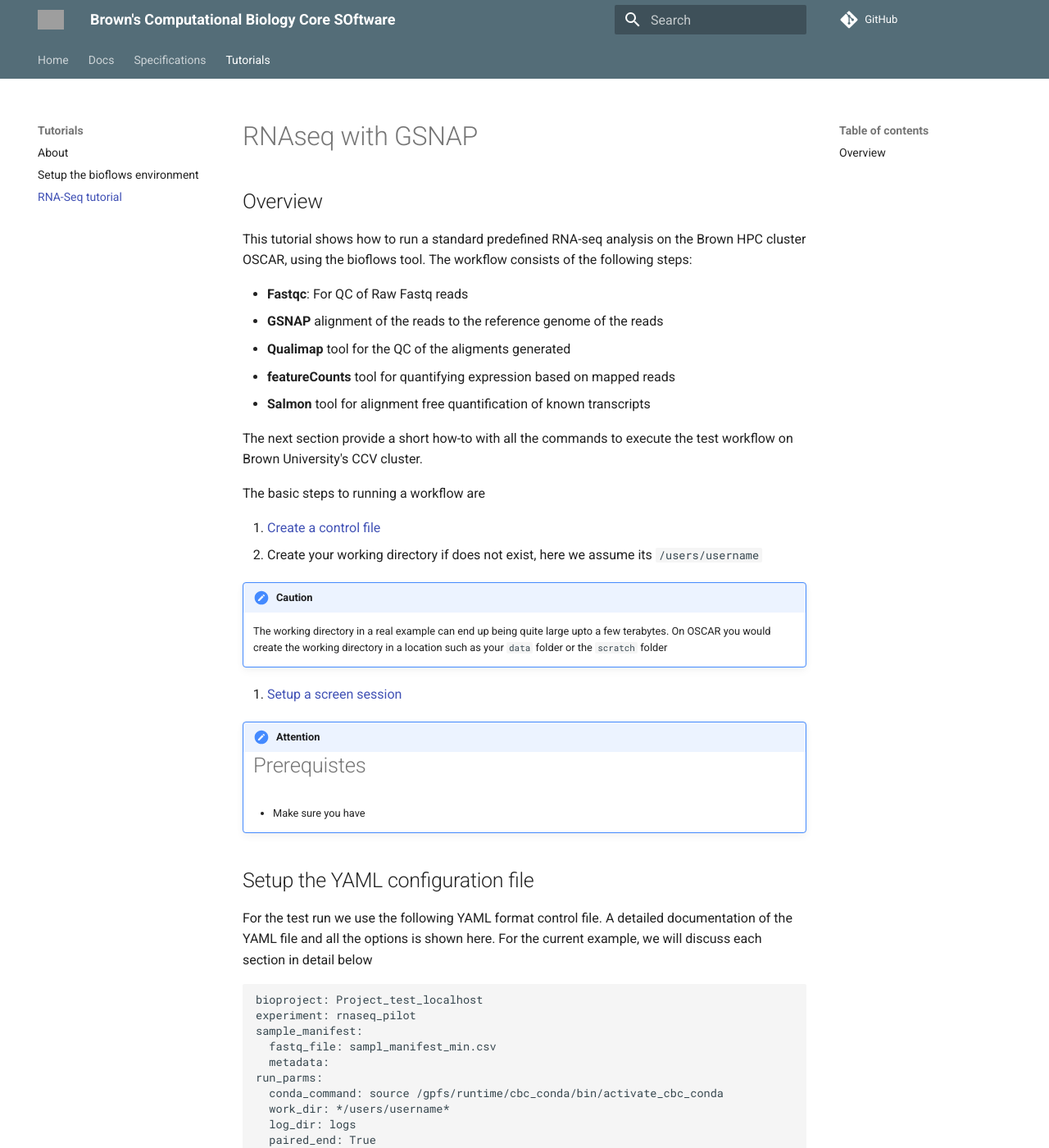
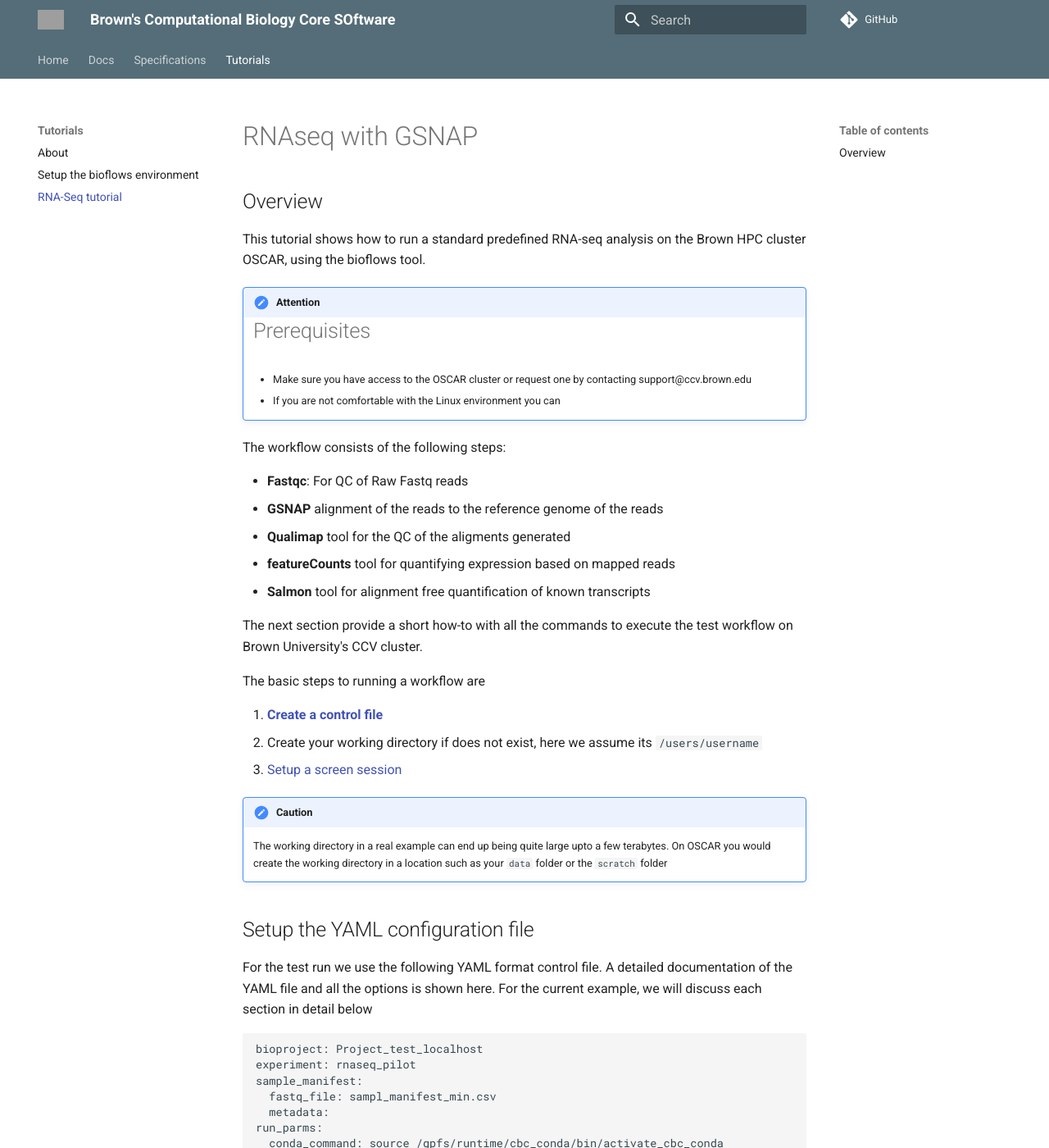
Before and after one commit to compbiocore/bioflows, an MkDocs documentation site: the page built from docs/tutorials/rna-seq_tutorial.md, in a window 1280 px wide and 1400 px high. Shown: the whole window at 82% size. Built offline with MkDocs 1.6.1 and Material for MkDocs 9.7.7, drawn with Linux system fonts in a browser that asks for light colours; comment, search, counter and statistics services are not loaded; grey boxes are pictures that could not be loaded.

```diff
--- a/docs/tutorials/rna-seq_tutorial.md
+++ b/docs/tutorials/rna-seq_tutorial.md
@@ -2,8 +2,13 @@
 ## Overview
 
 This tutorial shows how to run a standard predefined RNA-seq analysis on
-the Brown HPC cluster OSCAR, using the bioflows tool. The workflow
-consists of the following steps:
+the Brown HPC cluster OSCAR, using the bioflows tool.
+!!! attention
+    #Prerequisites
+    - Make sure you have access to the OSCAR cluster or request one by contacting support@ccv.brown.edu
+    - If you are not comfortable with the Linux environment you can
+
+The workflow consists of the following steps:
 
 -  **Fastqc**: For QC of Raw Fastq reads
 -  **GSNAP** alignment of the reads to the reference genome of the reads
@@ -16,17 +21,14 @@ execute the test workflow on Brown University's CCV cluster.
 
  The basic steps to running a workflow are
 
- 1. [Create a control file](#Setup the YAML configuration file)
+ 1. [**Create a control file**](#Setup the YAML configuration file)
  2. Create your working directory if does not exist, here we assume its `/users/username`
+ 3. [Setup a screen session](#/docs/tutorials/Setup_bioflows_env/#Setup GNU screen session)
 
 !!! caution
     The working directory in a real example can end up being quite large upto a few terabytes. On OSCAR you would create the working directory in a location such as your `data` folder or the `scratch` folder
 
- 3. [Setup a screen session](#/docs/tutorials/Setup_bioflows_env/#Setup GNU screen session)
 
-!!! attention
-    #Prerequistes
-    - Make sure you have
 ## Setup the YAML configuration file
 
 For the test run we use the following YAML format control file. A
```
Also changed, not shown: 1 other file.
